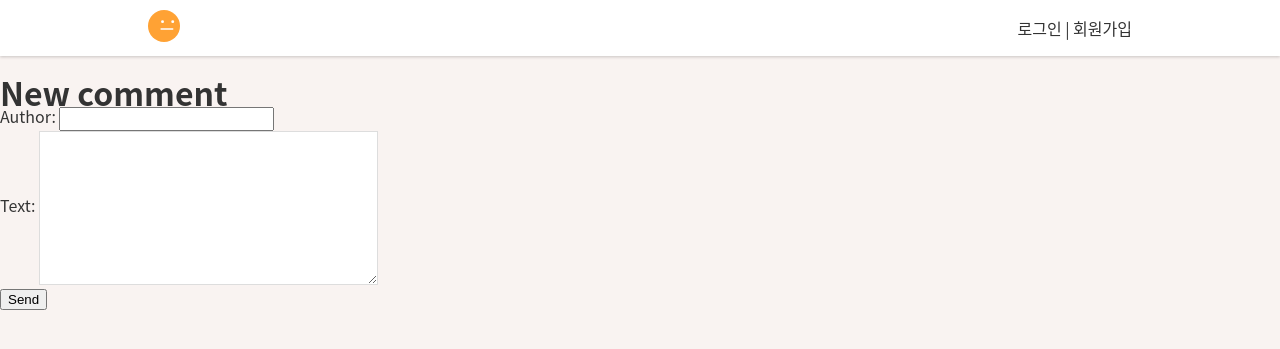
After one commit to googie94/sego-test, a Django app: page /post/1/comment/ in a window 1280 px wide. The commit adds this page. Shown: the top 349 px of the page. Run offline with Django 3.2, Linux system fonts and the light colour scheme; tables that the repository leaves empty hold one stand-in row (values such as "Sample post").

Commit message:
add comment

```diff
--- a/blog/admin.py
+++ b/blog/admin.py
@@ -1,6 +1,7 @@
 from django.contrib import admin
-from .models import Post
+from .models import Post, Comment
 
 admin.site.register(Post)
+admin.site.register(Comment)
 
 # Register your models here.
--- a/blog/forms.py
+++ b/blog/forms.py
@@ -1,9 +1,16 @@
 from django import forms
 
-from .models import Post
+from .models import Post, Comment
 
 class PostForm(forms.ModelForm):
 
     class Meta:
         model = Post
         fields = ('title', 'text',)
+
+
+class CommentForm(forms.ModelForm):
+
+    class Meta:
+        model = Comment
+        fields = ('author', 'text',)
--- a/blog/models.py
+++ b/blog/models.py
@@ -19,4 +19,19 @@ class Post(models.Model):
     def __str__(self):
         return self.title
 
+
+class Comment(models.Model):
+    post = models.ForeignKey('blog.Post', on_delete=models.CASCADE, related_name='comments')
+    author = models.CharField(max_length=200)
+    text = models.TextField()
+    created_date = models.DateTimeField(default=timezone.now)
+    approved_comment = models.BooleanField(default=False)
+
+    def approve(self):
+        self.approved_comment = True
+        self.save()
+
+    def __str__(self):
+        return self.text
+
 # Create your models here.
--- a/blog/static/css/styles.css
+++ b/blog/static/css/styles.css
@@ -51,14 +51,14 @@ pre a {
 }
 
 p, div, th, td, select, input {
-	color: #333;
+	/*color: #333;*/
 }
 a:link, a:visited {
-	color: #666;
+	/*color: #666;*/
 	text-decoration: none;
 }
 a:active, a:hover {
-	color: #000;
+	/*color: #000;*/
 	text-decoration: none;
 }
 a img,
--- /dev/null
+++ b/blog/templates/blog/add_comment_to_post.html
@@ -0,0 +1,10 @@
+{% extends 'blog/base.html' %}
+
+{% block content %}
+	<br>
+    <h1>New comment</h1>
+    <form method="POST" class="post-form">{% csrf_token %}
+        {{ form.as_p }}
+        <button type="submit" class="save btn btn-default">Send</button>
+    </form>
+{% endblock %}
--- a/blog/urls.py
+++ b/blog/urls.py
@@ -6,4 +6,7 @@ urlpatterns = [
     path('post/<int:pk>/', views.post_detail, name='post_detail'),
     path('post/new', views.post_new, name='post_new'),
     path('post/<int:pk>/edit/', views.post_edit, name='post_edit'),
+    path('post/<int:pk>/comment/', views.add_comment_to_post, name='add_comment_to_post'),
+    path('comment/<int:pk>/approve/', views.comment_approve, name='comment_approve'),
+    path('comment/<int:pk>/remove/', views.comment_remove, name='comment_remove'),
 ]
--- a/blog/views.py
+++ b/blog/views.py
@@ -1,15 +1,20 @@
 from django.shortcuts import render, get_object_or_404, redirect
 from django.utils import timezone
+from django.contrib.auth.decorators import login_required
 #
 from rest_framework import viewsets
-from .serializers import PostSerializer
+from .serializers import PostSerializer, CommentSerializer
 #
-from .models import Post
-from .forms import PostForm
+from .models import Post, Comment
+from .forms import PostForm, CommentForm
 
 class PostViewSet(viewsets.ModelViewSet):
     queryset = Post.objects.all()
     serializer_class = PostSerializer
+
+class CommentViewSet(viewsets.ModelViewSet):
+    queryset = Comment.objects.all()
+    serializer_class = CommentSerializer
 
 def post_list(request):
     posts = Post.objects.filter(published_date__lte=timezone.now()).order_by('published_date')
@@ -45,3 +50,29 @@ def post_edit(request, pk):
     else:
         form = PostForm(instance=post)
     return render(request, 'blog/post_edit.html', {'form': form})
+
+
+def add_comment_to_post(request, pk):
+    post = get_object_or_404(Post, pk=pk)
+    if request.method == "POST":
+        form = CommentForm(request.POST)
+        if form.is_valid():
+            comment = form.save(commit=False)
+            comment.post = post
+            comment.save()
+            return redirect('post_detail', pk=post.pk)
+    else:
+        form = CommentForm()
+    return render(request, 'blog/add_comment_to_post.html', {'form': form})
+
+@login_required
+def comment_approve(request, pk):
+    comment = get_object_or_404(Comment, pk=pk)
+    comment.approve()
+    return redirect('post_detail', pk=comment.post.pk)
+
+@login_required
+def comment_remove(request, pk):
+    comment = get_object_or_404(Comment, pk=pk)
+    comment.delete()
+    return redirect('post_detail', pk=comment.post.pk)
--- a/web/urls.py
+++ b/web/urls.py
@@ -23,10 +23,9 @@ from blog import views
 from rest_framework import permissions
 from drf_yasg.views import get_schema_view
 from drf_yasg import openapi
-
+#
 
 schema_url_patterns = [ path('api/v1/', include('web.urls')), ]
-
 schema_view = get_schema_view(
    openapi.Info(
       title="SEGO API",
@@ -38,9 +37,11 @@ schema_view = get_schema_view(
    permission_classes=(permissions.AllowAny,),
    patterns=schema_url_patterns,
 )
-
 router = routers.DefaultRouter()
 router.register(r'blog', views.PostViewSet)
+router.register(r'comment', views.CommentViewSet)
+#
+
 
 urlpatterns = [
     path('admin/', admin.site.urls),
```
Also changed, not shown: other parts of blog/static/css/styles.css (+30 -0 lines), blog/serializers.py (+6 -1 lines), blog/templates/blog/post_detail.html (+97 -3 lines), blog/templates/blog/post_list.html (+29 -2 lines), blog/migrations/0002_comment.py (added), blog/migrations/0003_delete_comment.py (added), blog/migrations/0004_comment.py (added).
